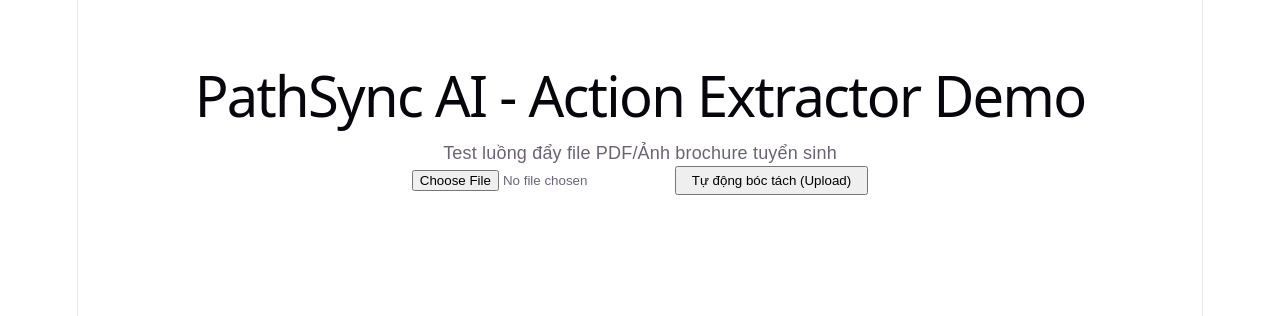
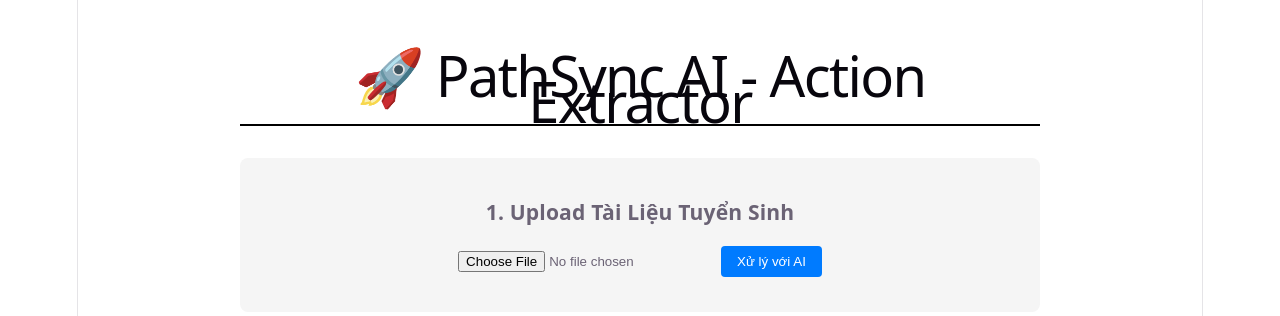
Before and after one commit to yenpth265-alt/PathSync-AI, a React app in the folder frontend/: page / in a window 1280 px wide. Shown: the top 316 px of the page. Built offline with nearby package versions, Linux system fonts and the light colour scheme; the HTML template or start-up script is replaced by a standard one.

Commit message:
feat: mock AI JSON response and build Kanban UI cards

```diff
--- a/frontend/src/App.jsx
+++ b/frontend/src/App.jsx
@@ -3,14 +3,18 @@ import { useState } from 'react'
 function App() {
   const [file, setFile] = useState(null)
   const [status, setStatus] = useState('')
+  const [extractedData, setExtractedData] = useState(null)
 
   const handleFileChange = (e) => {
     setFile(e.target.files[0])
+    // Reset data khi chọn file mới
+    setExtractedData(null)
+    setStatus('')
   }
 
   const handleUpload = async () => {
     if (!file) {
-      alert("Vui lòng chọn file trước!")
+      alert("Vui lòng chọn file brochure PDF/Ảnh!")
       return
     }
 
@@ -18,33 +22,72 @@ function App() {
     formData.append("document", file)
 
     try {
-      setStatus('Đang upload...')
+      setStatus('⏳ Hệ thống AI đang bóc tách deadline...')
       const response = await fetch('http://localhost:8080/api/upload', {
         method: 'POST',
         body: formData,
       })
 
       const data = await response.json()
-      setStatus(`Kết quả: ${data.message}`)
+      setStatus(`✅ ${data.message}`)
+      if (data.project_data) {
+        setExtractedData(data.project_data)
+      }
     } catch (error) {
       console.error("Lỗi:", error)
-      setStatus('Upload thất bại! Kiểm tra lại server.')
+      setStatus('❌ Upload thất bại! Kiểm tra lại server Golang.')
     }
   }
 
+  // Hàm helper để đổi màu thẻ theo độ khẩn cấp
+  const getUrgencyColor = (urgency) => {
+    if (urgency === 'red') return '#ffebee'
+    if (urgency === 'yellow') return '#fff8e1'
+    return '#e8f5e9'
+  }
+
   return (
-    <div style={{ padding: '50px', fontFamily: 'sans-serif' }}>
-      <h1>PathSync AI - Action Extractor Demo</h1>
-      <p>Test luồng đẩy file PDF/Ảnh brochure tuyển sinh</p>
+    <div style={{ maxWidth: '800px', margin: '0 auto', padding: '30px', fontFamily: 'system-ui' }}>
+      <h1 style={{ borderBottom: '2px solid #000', paddingBottom: '10px' }}>
+        🚀 PathSync AI - Action Extractor
+      </h1>
 
-      <div style={{ marginBottom: '20px' }}>
+      <div style={{ backgroundColor: '#f5f5f5', padding: '20px', borderRadius: '8px', marginBottom: '20px' }}>
+        <h3>1. Upload Tài Liệu Tuyển Sinh</h3>
         <input type="file" onChange={handleFileChange} />
-        <button onClick={handleUpload} style={{ marginLeft: '10px', padding: '5px 15px' }}>
-          Tự động bóc tách (Upload)
+        <button
+          onClick={handleUpload}
+          style={{ marginLeft: '10px', padding: '8px 16px', backgroundColor: '#007bff', color: '#fff', border: 'none', borderRadius: '4px', cursor: 'pointer' }}
+        >
+          Xử lý với AI
         </button>
+        <p style={{ fontWeight: 'bold', marginTop: '15px' }}>{status}</p>
       </div>
 
-      <h3 style={{ color: 'blue' }}>{status}</h3>
+      {extractedData && (
+        <div style={{ border: '2px dashed #4caf50', padding: '20px', borderRadius: '8px' }}>
+          <h2>🎯 Mục tiêu: {extractedData.target}</h2>
+          <div style={{ display: 'flex', gap: '15px', flexWrap: 'wrap' }}>
+            {extractedData.tasks.map(task => (
+              <div
+                key={task.id}
+                style={{
+                  backgroundColor: getUrgencyColor(task.urgency),
+                  padding: '15px',
+                  borderRadius: '6px',
+                  width: '200px',
+                  boxShadow: '0 2px 4px rgba(0,0,0,0.1)'
+                }}
+              >
+                <h4 style={{ margin: '0 0 10px 0' }}>{task.title}</h4>
+                <p style={{ margin: '0', fontSize: '14px', color: '#555' }}>
+                  ⏳ Hạn chót: <strong>{task.dueDate}</strong>
+                </p>
+              </div>
+            ))}
+          </div>
+        </div>
+      )}
     </div>
   )
 }
```
Also changed, not shown: 1 other file (tests, documents, lock files or other folders).
